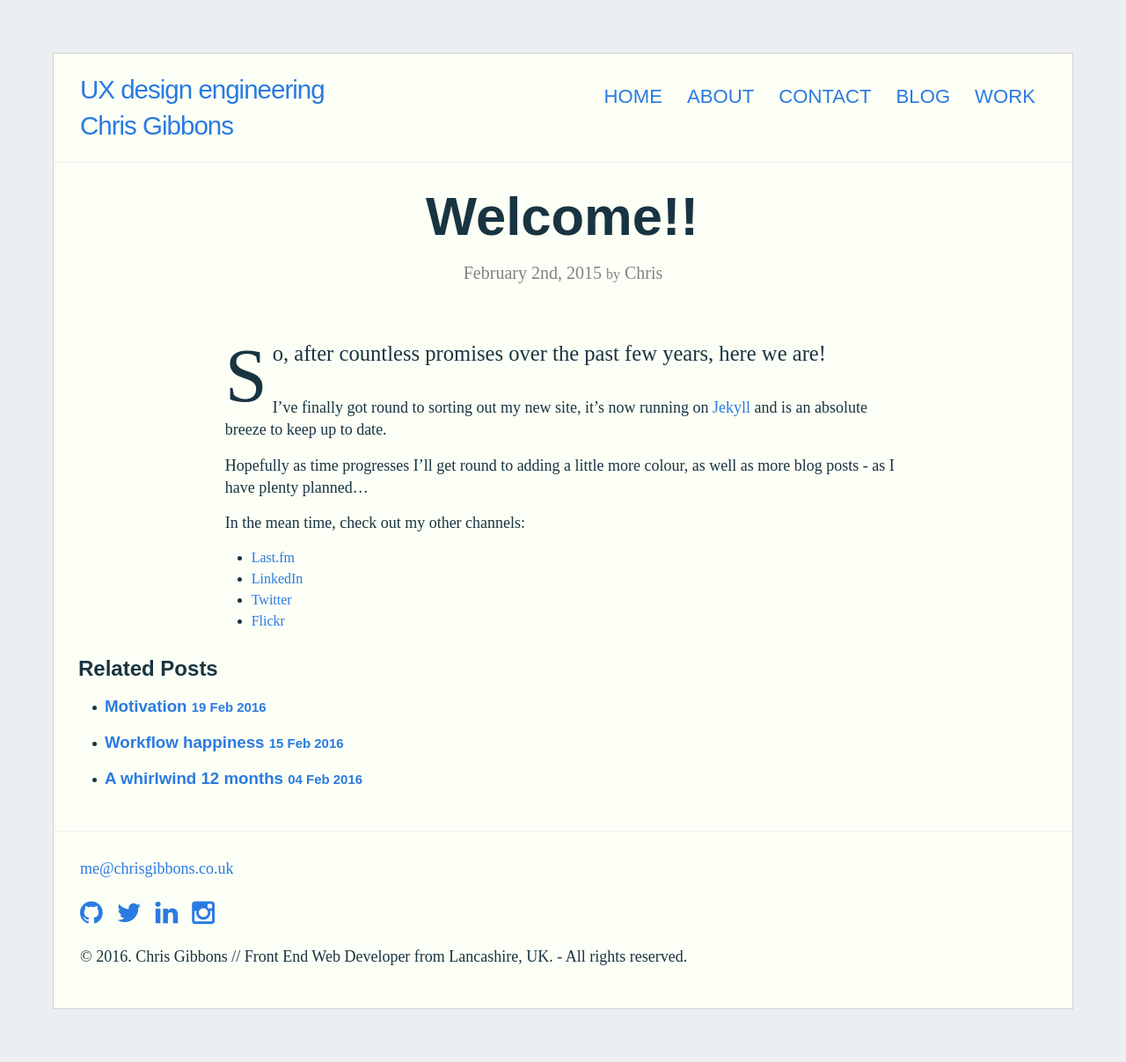
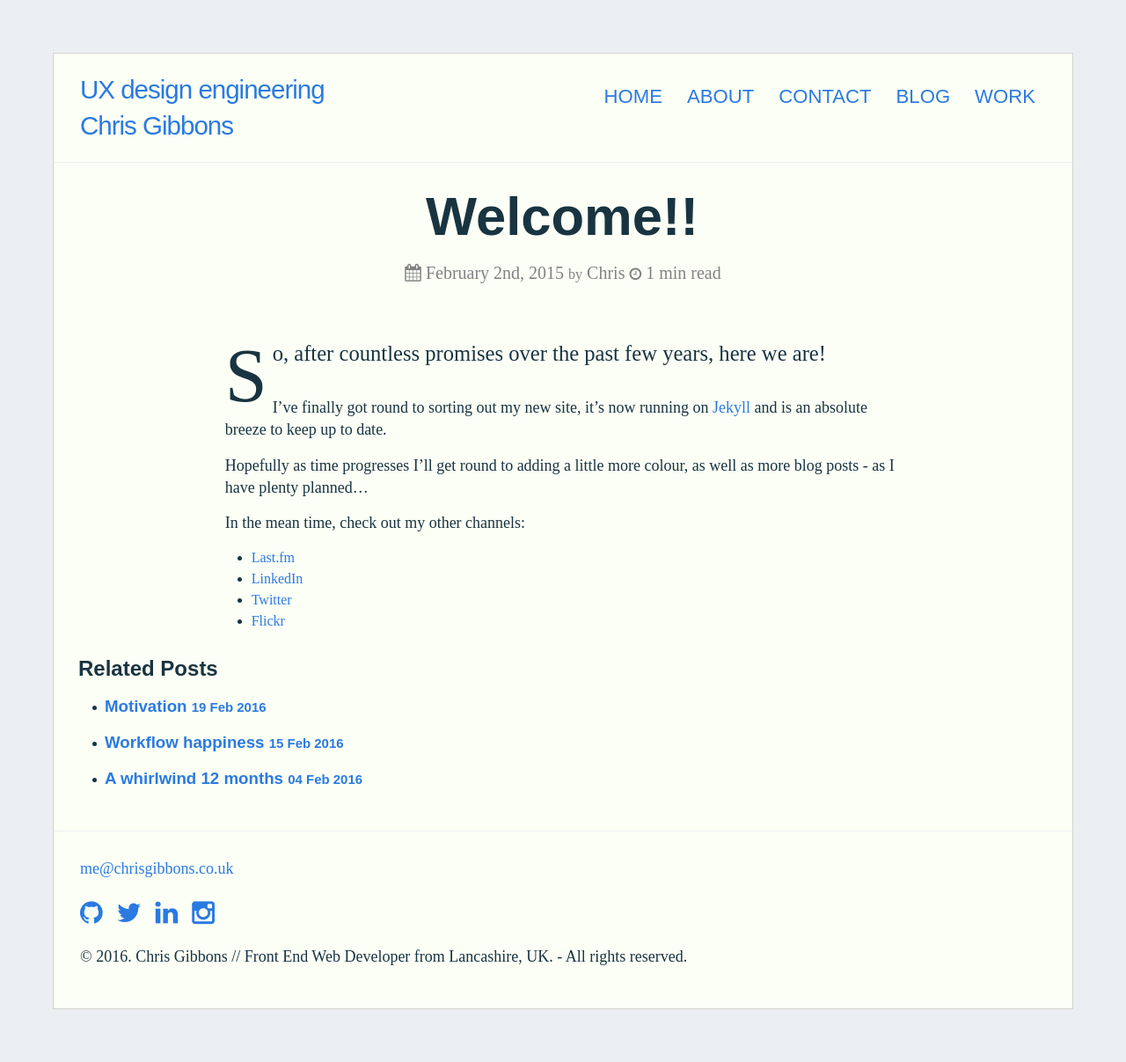
Before and after one commit to gbbns/gbbns.github.io, a Jekyll site: the page built from _posts/2015-02-02-welcome.md, in a window 1280 px wide. Shown: the whole page at 88% size. Built offline with Jekyll 4.4.1, drawn with Linux system fonts in a browser that asks for light colours; comment, search, counter and statistics services are not loaded.

Commit message:
feature: add datetime and new icons

```diff
--- a/_layouts/post.html
+++ b/_layouts/post.html
@@ -7,11 +7,31 @@ layout: default
     <h1 class="site__title--primary">{{ page.title }}</h1>
     <p class="post__meta">
       {% assign d = page.date | date: "%-d" %}
-      {{ page.date | date: "%B" }}
-      {% case d %}{% when "1" or "21" or "31" %}{{ d }}st{% when "2" or "22" %}{{ d }}nd{% when "3" or "23" %}{{ d }}rd{% else %}{{ d }}th{% endcase %},
-      {{ page.date | date: "%Y" }}
+      <span class="post__meta-datetime">
+        <i class="fa fa-calendar"></i>
+        <time datetime="{{ page.date | date:"%Y-%m-%d" }}">
+          {{ page.date | date: "%B" }}
+          {% case d %}{% when "1" or "21" or "31" %}{{ d }}st{% when "2" or "22" %}{{ d }}nd{% when "3" or "23" %}{{ d }}rd{% else %}{{ d }}th{% endcase %},
+          {{ page.date | date: "%Y" }}
+      </time>
+      </span>
+
       {% if page.author %}<span class="post__meta-author"><small>by</small> {{ page.author }}</span>{% endif %}
-      {% if page.categories %}<span class="visuallyhidden">, {{ page.categories }}</span>{% endif %}</p>
+      {% if page.categories %}<span class="visuallyhidden">, {{ page.categories }}</span>{% endif %}
+
+      {% if include.time_estimate_minutes %}
+        {% assign minutes = include.time_estimate_minutes %}
+      {% else %}
+        {% assign minutes = page.content | number_of_words | divided_by: 180 %}
+        {% if minutes == 0 %}
+          {% assign minutes = 1 %}
+        {% endif %}
+      {% endif %}
+      <span class="post__meta-time">
+        <small><i class="fa fa-clock-o"></i></small>
+        <span>{{ minutes }} min read</span>
+      </span>
+    </p>
   </header>
 
   <article class="post__content">
```
